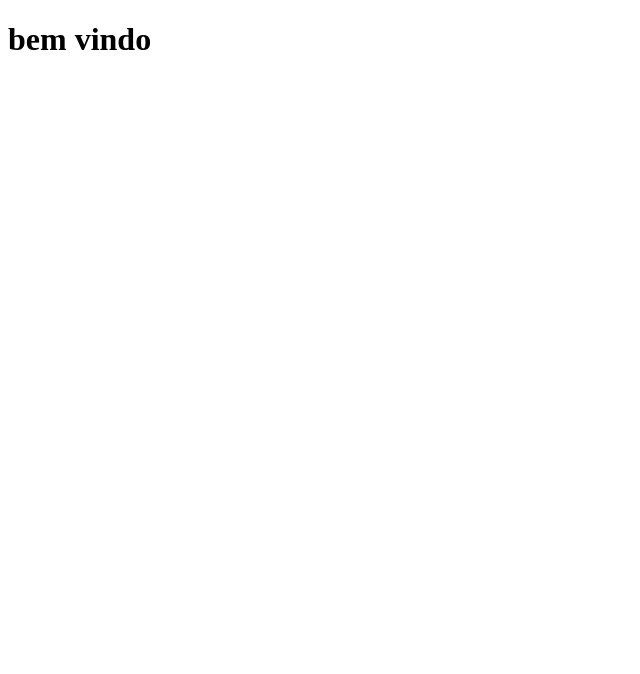
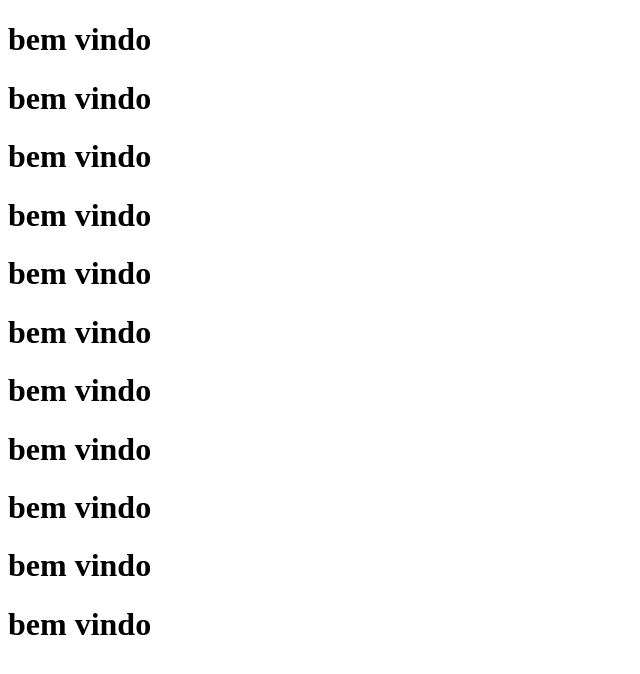
Before and after one commit to Eric6ix/CRUD_JavaScript, a plain HTML site: page index.html in a window 1280 px wide. Shown: the whole page, without its empty margins (0-640 px from the left). Drawn offline with Linux system fonts and the light colour scheme.

Commit message:
comit teste

```diff
--- a/index.html
+++ b/index.html
@@ -7,5 +7,16 @@
 </head>
 <body>
     <h1>bem vindo</h1>
+    <h1>bem vindo</h1>
+    <h1>bem vindo</h1>
+    <h1>bem vindo</h1>
+    <h1>bem vindo</h1>
+    <h1>bem vindo</h1>
+    <h1>bem vindo</h1>
+    <h1>bem vindo</h1>
+    <h1>bem vindo</h1>
+    <h1>bem vindo</h1>
+    <h1>bem vindo</h1>
+
 </body>
 </html>
```
